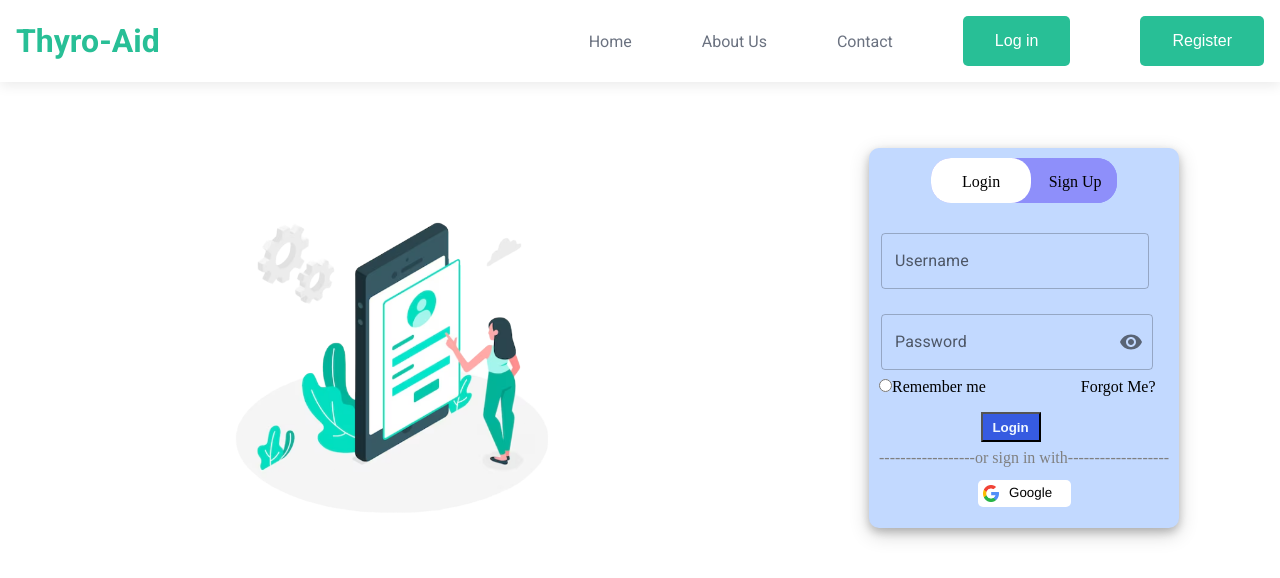
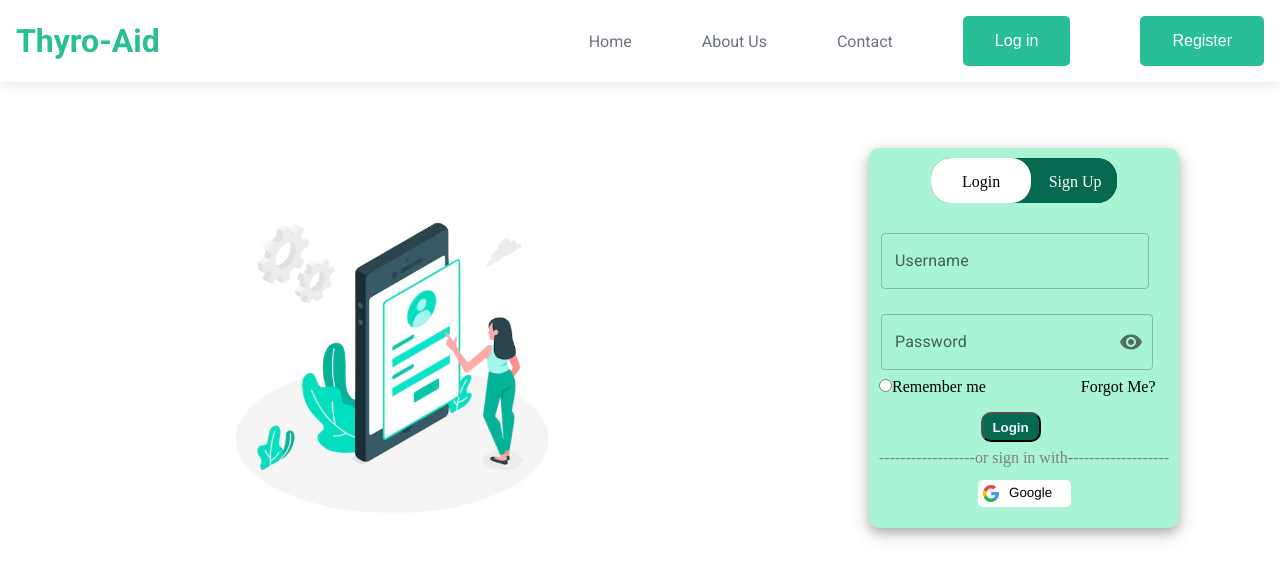
Before and after one commit to Durga-prasad-1/G63ps, a React (Create React App) app in the folder Frontend/: page /login in a window 1280 px wide. Shown: the top 578 px of the page. Built offline with nearby package versions, Linux system fonts and the light colour scheme.

Commit message:
modified:   Frontend/src/components/login/login.css 	modified:   Frontend/src/components/login/login.jsx

```diff
--- a/Frontend/src/components/login/login.css
+++ b/Frontend/src/components/login/login.css
@@ -18,7 +18,7 @@
     box-shadow: 0 4px 8px 0 rgba(0, 0, 0, 0.2), 0 6px 20px 0 rgba(0, 0, 0, 0.19);
     /* top: 13%;
     left: 38%; */
-    background-color: #c2d9ff;
+    background-color:  rgb(168, 244, 213);
     border-radius: 10px;
 }
 
@@ -31,7 +31,7 @@
     padding: 15px;
 }
 #top{
-    background-color:#8e8ffa;
+    background-color:#04694e ;
     width: 60%;
     border-radius: 20px;
     display: flex;
@@ -52,9 +52,9 @@
 
 #Sign{
     height: 45px;
-    width: 100px;
+    width: 100px;;
     text-align: center;
-    background-color:#8e8ffa;
+    background-color:#04694e ;
     padding-top: 15px;
     border-radius: 20px;
 }
@@ -91,10 +91,14 @@
 }
 .none {
     text-decoration: none;
+    color: white;
+}
+.none1 {
+    text-decoration: none;
     color: black;
 }
 #login{
-    background-color:#365be1;
+    background-color:#04694e;
     color: aliceblue;
     font-weight: bold;
     height: 30px;
@@ -103,10 +107,11 @@
     position: relative;
     top: 40px;
     right: 80px;
+    border-radius: 10px;
 }
 
 #login:hover{
-    background-color: #0a36d9;
+    background-color: #034936;
     border: solid 3px black;
 }
 
--- a/Frontend/src/components/login/login.jsx
+++ b/Frontend/src/components/login/login.jsx
@@ -185,7 +185,7 @@ function Login(props){
             <img src={loginImg} alt="loginImage"  className="imagePos" />
         <div className="div_box" id="outerbox">
         <div id="top">
-            <div className="div_box" id="Login"><Link to="/login" className="none">Login</Link></div>
+            <div className="div_box" id="Login"><Link to="/login" className="none1">Login</Link></div>
             <div  id="Sign"><Link to="/register" className="none">Sign Up</Link></div>
         </div>
         <div  className="form div_box">
```
